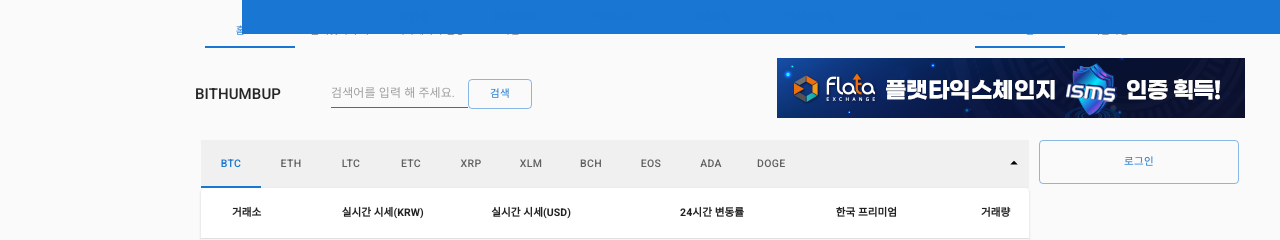
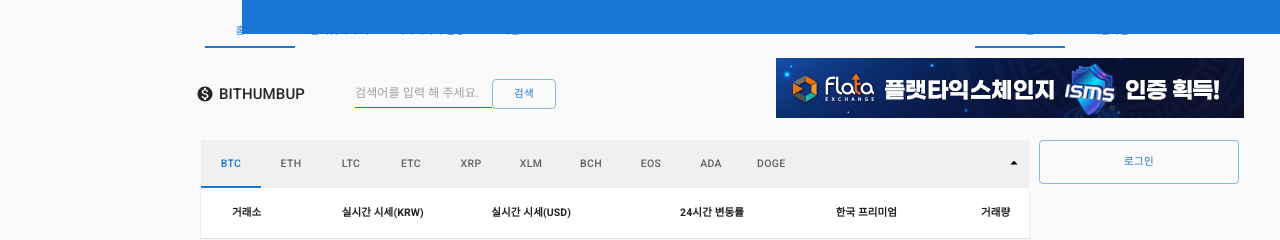
Before and after one commit to bithumb-project/Front-end, a Next.js app: page /board in a window 1280 px wide. Shown: the top 240 px of the page. Built offline with nearby package versions, Linux system fonts and the light colour scheme; no server answers.

Commit message:
Add: logo 추가

```diff
--- a/src/components/Banners/BannerStyles.ts
+++ b/src/components/Banners/BannerStyles.ts
@@ -1,5 +1,5 @@
 import styled from 'styled-components';
-import { InputBase, TextField } from '@mui/material';
+import { InputBase, Typography } from '@mui/material';
 
 export const Wrapper = styled.div`
   display: flex;
@@ -9,11 +9,20 @@ export const Wrapper = styled.div`
   height: 72px;
 `;
 
+export const LogoWrapper = styled.div``;
+
+export const Logo = styled(Typography)`
+  cursor: pointer;
+  display: flex;
+  justify-content: center;
+  align-items: center;
+`;
+
 export const SearchWrapper = styled.div`
   display: flex;
   justify-content: space-between;
   align-items: center;
-  margin-right: 245px;
+  margin-right: 220px;
 `;
 
 export const Banner = styled.div`
--- a/src/components/Banners/Banners.tsx
+++ b/src/components/Banners/Banners.tsx
@@ -4,11 +4,14 @@ import { useRouter } from 'next/router';
 import {
   Banner,
   SearchWrapper,
+  LogoWrapper,
+  Logo,
   Wrapper,
   StyledInputBase,
 } from './BannerStyles';
 
-import { Button, Typography } from '@mui/material';
+import { Button } from '@mui/material';
+import MonetizationOnIcon from '@mui/icons-material/MonetizationOn';
 import bannerImage from '../../assets/mainBanner.png';
 
 const Banners = () => {
@@ -16,15 +19,12 @@ const Banners = () => {
   return (
     <Wrapper>
       <SearchWrapper>
-        <Typography
-          variant='h6'
-          noWrap
-          component='div'
-          sx={{ cursor: 'pointer' }}
-          onClick={() => router.push('/')}
-        >
-          BITHUMBUP
-        </Typography>
+        <LogoWrapper>
+          <Logo variant='h6' noWrap onClick={() => router.push('/')}>
+            <MonetizationOnIcon style={{ marginRight: '5px' }} />
+            <div>BITHUMBUP</div>
+          </Logo>
+        </LogoWrapper>
         <StyledInputBase
           placeholder='검색어를 입력 해 주세요.'
           inputProps={{ 'aria-label': 'search' }}
--- a/src/components/HeaderDrawer/HeaderDrawer.tsx
+++ b/src/components/HeaderDrawer/HeaderDrawer.tsx
@@ -22,7 +22,7 @@ const HeaderDrawer = () => {
         <MenuIcon />
       </ButtonStyle>
       <MenuStyle
-        style={{ left: -186 }}
+        style={{ left: -185, top: 43 }}
         anchorEl={anchorEl}
         open={open}
         onClose={handleClose}
--- a/src/components/HeaderDrawer/HeaderDrawerStyles.ts
+++ b/src/components/HeaderDrawer/HeaderDrawerStyles.ts
@@ -8,7 +8,6 @@ export const ButtonStyle = styled(Button)`
   color: #ffffff;
   border-radius: 0;
   &:hover {
-    /* color: #fddb27; */
     background-color: #104b85;
   }
 `;
@@ -31,7 +30,6 @@ export const MenuItemStyle = styled(MenuItem)`
     border-bottom: 1px solid #1976d1;
   }
   &:hover {
-    /* color: #fddb27; */
     color: white;
     background-color: #1976d1;
   }
--- a/src/components/Headers/HeadersStyles.ts
+++ b/src/components/Headers/HeadersStyles.ts
@@ -35,7 +35,6 @@ export const LayoutStyle = styled(Toolbar)`
     min-height: 34px;
     cursor: pointer;
     &:hover {
-      /* color: #fddb27; */
       background-color: #104b85;
     }
     &.MuiPaper-root {
@@ -50,7 +49,6 @@ export const ButtonStyle = styled(Button)`
   color: #ffffff;
   border-radius: 0;
   &:hover {
-    /* color: #fddb27; */
     background-color: #104b85;
   }
 `;
@@ -95,7 +93,6 @@ export const MenuItemStyle = styled(MenuItem)`
     border-bottom: 1px solid #1976d1;
   }
   &:hover {
-    /* color: #fddb27; */
     color: white;
     background-color: #1976d1;
   }
```
